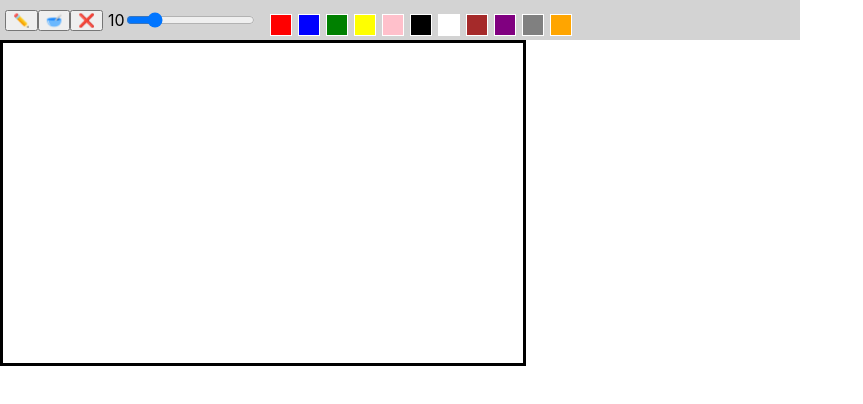
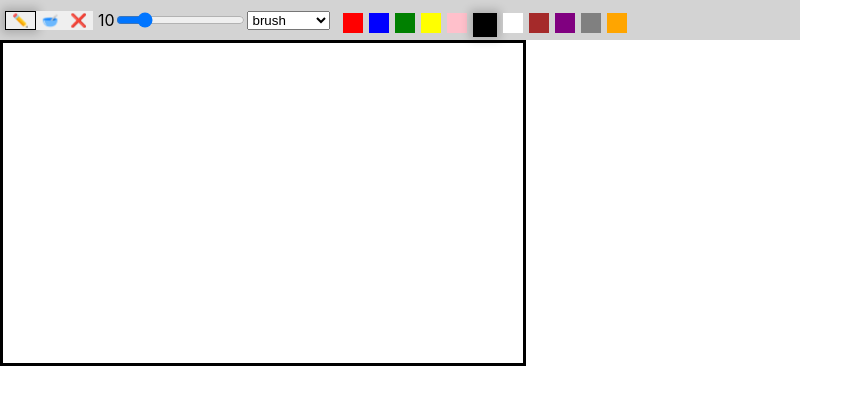
Before and after one commit to kor-ash/SWProject, a React (Create React App) app: page / in a window 1280 px wide. Shown: the top 404 px of the page, without its empty margins (0-863 px from the left). Built offline with nearby package versions, Linux system fonts and the light colour scheme.

Commit message:
COSE471 Term Project Line Complete

```diff
--- a/src/App.js
+++ b/src/App.js
@@ -4,16 +4,19 @@ import Container from './Container';
 import Header from './Header';
 
 function App() {
+  const [curTool, setCurTool] = useState("brush")
+  const [curSize, setCurSize] = useState(10);
+  const [curColor, setCurColor] = useState("black");
   const [utensil, setUtensil] = useState({
-    tool: "brush",
-    weight: 50,
-    color: "black"
+    tool: curTool,
+    weight: curSize,
+    color: curColor
   })
   const handleUtensil = (updateItem, holder) => {
     const newUtensil = { ...utensil }
     if (updateItem === 'eraser') {
       newUtensil["color"] = "white"
-      newUtensil["tool"] = "brush"
+      newUtensil["tool"] = "eraser"
       newUtensil["weight"] = 40
     }
     else {
@@ -28,8 +31,8 @@ function App() {
     <>
       <div style={{ display: "flex" }}>
         <div>
-          <Header handleUtensil={handleUtensil} />
-          <Container utensil={utensil} />
+          <Header curTool={curTool} setCurTool={setCurTool} curSize={curSize} setCurSize={setCurSize} handleUtensil={handleUtensil} curColor={curColor} setCurColor={setCurColor} />
+          <Container curTool={curTool} setCurTool={setCurTool} utensil={utensil} handleUtensil={handleUtensil} />
         </div>
       </div>
     </>
--- a/src/ColorCard.js
+++ b/src/ColorCard.js
@@ -1,9 +1,21 @@
 import React from 'react';
 
-const ColorCard = ({ color, handleUtensil }) => {
+const ColorCard = ({ curTool, color, curColor, onColorClick, setCurColor }) => {
+    const onClick = () => {
+        if (curTool !== "eraser")
+            onColorClick(color);
+    };
+
     return (
-        <div onClick={() => handleUtensil(color, "color")} className="color-icon" style={{ backgroundColor: `${color}` }}>
-        </div>
+        <div
+            onClick={onClick}
+            className="color-icon"
+            style={{
+                backgroundColor: color,
+                boxShadow: curColor === color ? '0 0 10px 3px rgba(0, 0, 0, 0.2)' : 'none',
+                border: curColor === color ? '2px solid black' : 'none',
+            }}
+        />
     );
 };
 
--- a/src/ColorContainer.js
+++ b/src/ColorContainer.js
@@ -1,19 +1,30 @@
-import React from 'react';
+import React, { useState } from 'react';
 import ColorCard from './ColorCard';
-const colorList = ["red", "blue", "green", "yellow", "pink", "black", "white",
-    "brown", "purple", "grey", "orange"]
 
-const ColorContainer = ({ handleUtensil }) => {
+const colorList = ["red", "blue", "green", "yellow", "pink", "black", "white", "brown", "purple", "grey", "orange"]
+
+const ColorContainer = ({ curTool, curColor, setCurColor, handleUtensil }) => {
+    const onColorClick = (c) => {
+        setCurColor(c)
+        handleUtensil(c, "color");
+    };
+
     const colorGrid = colorList.map((color) => {
         return (
-            <ColorCard key={color} color={color} handleUtensil={handleUtensil} />
-        )
-    })
+            <ColorCard
+                key={color}
+                curTool={curTool}
+                color={color}
+                curColor={curColor}
+                onColorClick={() => onColorClick(color)}
+                setCurColor={setCurColor}
+            />
+        );
+    });
+
     return (
         <div>
-            <div id="color-grid">
-                {colorGrid}
-            </div>
+            <div id="color-grid">{colorGrid}</div>
         </div>
     );
 };
--- a/src/Container.js
+++ b/src/Container.js
@@ -1,12 +1,21 @@
 import React, { useEffect, useRef, useState } from 'react';
 
-const Container = ({ utensil }) => {
+const Vector = ({ x, y, dx, dy, ctx }) => {
+
+    // Draw vector
+    ctx.beginPath();
+    ctx.moveTo(x, y);
+    ctx.lineTo(x + dx, y + dy);
+    ctx.stroke();
+}
+const Container = ({ curTool, handleUtensil, utensil }) => {
+    console.log(curTool, utensil['tool'])
     const canvasRef = useRef(null);
     const contextRef = useRef(null);
     const [isDrawing, setIsDrawing] = useState(false);
     const [ctx, setCtx] = useState();
+
     useEffect(() => {
-        //alert(utensil["weight"])
         const canvas = canvasRef.current;
         canvas.width = window.innerHeight * 0.65;
         canvas.height = window.innerHeight * 0.4;
@@ -15,8 +24,8 @@ const Container = ({ utensil }) => {
         context.lineWidth = 15;
         contextRef.current = context;
         setCtx(contextRef.current);
+    }, []);
 
-    }, [])
     useEffect(() => {
         const canvas = canvasRef.current;
         const context = canvas.getContext("2d");
@@ -24,29 +33,53 @@ const Container = ({ utensil }) => {
         context.lineWidth = utensil["weight"];
         contextRef.current = context;
         setCtx(contextRef.current);
-    }, [utensil])
-    const startDrawing = () => {
-        setIsDrawing(true)
-    }
-    const endDrawing = () => {
-        setIsDrawing(false)
-    }
-    const drawing = ({ nativeEvent }) => {
-        const { offsetX, offsetY } = nativeEvent
+    }, [utensil]);
+
+    const startDrawing = ({ nativeEvent }) => {
+        const { offsetX, offsetY } = nativeEvent;
         if (ctx) {
-            if (!isDrawing) {
+            setIsDrawing(true);
+            if (utensil["tool"] === "brush" || utensil["tool"] === "eraser") {
                 ctx.beginPath();
-                ctx.moveTo(offsetX, offsetY)
-            }
-            else {
-                ctx.lineTo(offsetX, offsetY)
-                ctx.stroke();
+                ctx.moveTo(offsetX, offsetY);
             }
         }
-    }
+    };
+
+    const endDrawing = () => {
+        setIsDrawing(false);
+    };
+
+    const drawing = ({ nativeEvent }) => {
+        const { offsetX, offsetY } = nativeEvent;
+        if (ctx) {
+            if (utensil["tool"] === "brush" || utensil["tool"] === "eraser") {
+                if (isDrawing) {
+                    ctx.lineTo(offsetX, offsetY);
+                    ctx.stroke();
+                }
+            } else if (utensil["tool"] === "vector") {
+                if (isDrawing) {
+                    const { offsetX: startX, offsetY: startY } = nativeEvent;
+                    const dx = offsetX - startX;
+                    const dy = offsetY - startY;
+                    //ctx.clearRect(0, 0, canvasRef.current.width, canvasRef.current.height);
+                    Vector({ x: startX, y: startY, dx, dy, ctx });
+                }
+            }
+        }
+    };
+
     return (
         <div>
-            <canvas ref={canvasRef} onMouseDown={startDrawing} onMouseUp={endDrawing} onMouseMove={drawing} onMouseLeave={endDrawing} style={{ border: "solid" }}></canvas>
+            <canvas
+                ref={canvasRef}
+                onMouseDown={startDrawing}
+                onMouseUp={endDrawing}
+                onMouseMove={drawing}
+                onMouseLeave={endDrawing}
+                style={{ border: "solid" }}
+            ></canvas>
         </div>
     );
 };
--- a/src/Header.js
+++ b/src/Header.js
@@ -3,12 +3,25 @@ import Size from './Size';
 import ColorContainer from './ColorContainer';
 import Tools from './Tools';
 import styles from './Header.css'
-function Header({ handleUtensil }) {
+function Header({ curTool, setCurTool, curSize, setCurSize, handleUtensil, curColor, setCurColor }) {
+    const onSelect = (e) => {
+        handleUtensil(e.target.value, "tool")
+        setCurTool(e.target.value)
+    }
     return (
         <div id="header">
-            <Tools handleUtensil={handleUtensil} />
-            <Size handleUtensil={handleUtensil} />
-            <ColorContainer handleUtensil={handleUtensil} />
+            <Tools curSize={curSize} setCurSize={setCurSize} curTool={curTool} setCurTool={setCurTool} handleUtensil={handleUtensil} setCurColor={setCurColor} />
+            <Size curSize={curSize} setCurSize={setCurSize} handleUtensil={handleUtensil} />
+            <select onChange={(e) => onSelect(e)} value={curTool}>
+                <option >brush</option>
+                <option >vector</option>
+                <option>elipse</option>
+                <option>circle</option>
+                <option>Rectangle</option>
+                <option>eraser</option>
+                <option>bucket</option>
+            </select>
+            <ColorContainer curTool={curTool} curColor={curColor} setCurColor={setCurColor} handleUtensil={handleUtensil} />
         </div>
     );
 }
--- a/src/Size.js
+++ b/src/Size.js
@@ -1,13 +1,12 @@
 import React, { useEffect, useState } from 'react';
 
-const Brush = ({ handleUtensil }) => {
-    const [brush, setBrush] = useState(10);
+const Size = ({ curSize, setCurSize, handleUtensil }) => {
     const onChange = (val) => {
-        setBrush(val)
+        setCurSize(val)
     }
     useEffect(() => {
-        handleUtensil(brush, "weight");
-    }, [brush])
+        handleUtensil(curSize, "weight");
+    }, [curSize])
     /*
             <select onChange={(e) => handleUtensil(e.target.name, "weight")} id="brush-detail">
                 <option>Thin</option>
@@ -17,10 +16,10 @@ const Brush = ({ handleUtensil }) => {
     */
     return (
         <div style={{ display: 'flex' }}>
-            {brush}
-            <input onChange={(e) => onChange(e.target.value)} type="range" min="1" max="50" value={brush} />
+            {curSize}
+            <input onChange={(e) => onChange(e.target.value)} type="range" min="1" max="50" value={curSize} />
         </div>
     );
 };
 
-export default Brush;
+export default Size;
--- a/src/Tool.css
+++ b/src/Tool.css
@@ -4,7 +4,3 @@ button#btn-brush-click:active {
     transition-duration: 0.3s;
     background-color: black;
 }
-
-button#btn-brush-non-click {
-    background-color: red;
-}
--- a/src/Tools.js
+++ b/src/Tools.js
@@ -4,17 +4,21 @@ import bucketCursor from './images/bucket-cursor.png';
 import eraserCursor from './images/eraser-cursor.png';
 import styles from './Tool.css';
 
-const Tools = ({ handleUtensil }) => {
-    const [tool, setTool] = useState("brush");
+const Tools = ({ curSize, setCurSize, curTool, setCurTool, handleUtensil, setCurColor }) => {
+
 
     const onClick = (e) => {
         e.preventDefault();
-        setTool(e.target.name);
+        setCurTool(e.target.name)
+        if (e.target.name === 'eraser') {
+            setCurSize(50);
+            setCurColor("white")
+        }
         handleUtensil(e.target.name, "tool");
     }
 
     let cursor;
-    switch (tool) {
+    switch (curTool) {
         case 'brush':
             cursor = `url(${brushCursor}), auto`;
             break;
@@ -39,9 +43,18 @@ const Tools = ({ handleUtensil }) => {
         }} onMouseMove={() => {
             document.body.style.cursor = cursor;
         }}>
-            <button id="btn-brush-click" name="brush" onClick={(e) => onClick(e)}>✏️</button>
-            <button id="btn-bucket" name="bucket" onClick={(e) => onClick(e)}>🥣</button>
-            <button id="btn-eraser" name="eraser" onClick={(e) => onClick(e)}>❌</button>
+            <button style={{
+                boxShadow: curTool === "brush" ? '0 0 10px 3px rgba(0, 0, 0, 0.2)' : 'none',
+                border: curTool === "brush" ? '1.5px solid black' : 'none',
+            }} id="btn-brush-click" name="brush" onClick={(e) => onClick(e)}>✏️</button>
+            <button style={{
+                boxShadow: curTool === "bucket" ? '0 0 10px 3px rgba(0, 0, 0, 0.2)' : 'none',
+                border: curTool === "bucket" ? '1.5px solid black' : 'none',
+            }} id="btn-bucket" name="bucket" onClick={(e) => onClick(e)}>🥣</button>
+            <button style={{
+                boxShadow: curTool === "eraser" ? '0 0 10px 3px rgba(0, 0, 0, 0.2)' : 'none',
+                border: curTool === "eraser" ? '1.5px solid black' : 'none',
+            }} id="btn-eraser" name="eraser" onClick={(e) => onClick(e)}>❌</button>
         </div>
     );
 };
```
Also changed, not shown: src/Test.js (added, +89 -0 lines), src/Vector.js (added, +20 -0 lines), src/images/brush-cursor.png, 1 other file (tests, documents, lock files or other folders).
